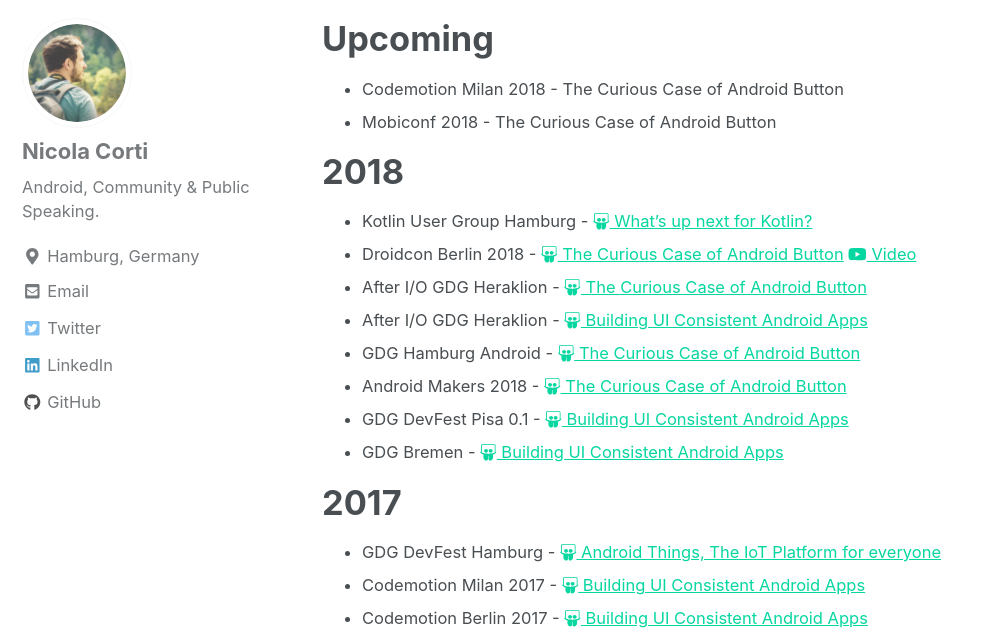
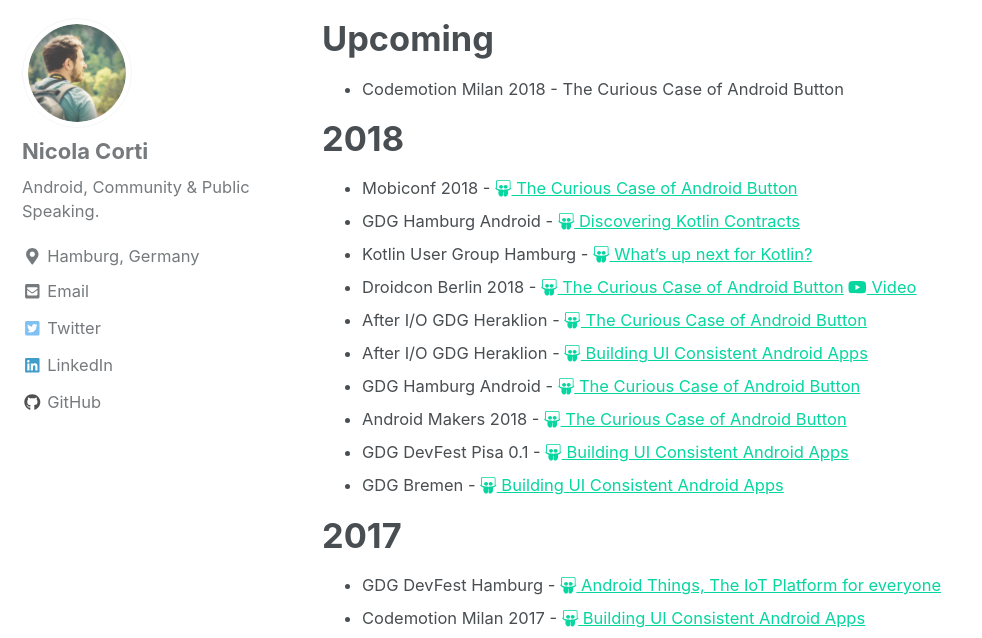
Before and after one commit to cortinico/cortinico.github.io, a Jekyll site: the page built from _pages/talks.md, in a window 1280 px wide and 900 px high, cut to the strip 262-900 px from the top of the window. Shown: the whole strip, without its empty margins (0-982 px from the left). Built offline with Jekyll 4.4.1, drawn with Linux system fonts in a browser that asks for light colours; nearby versions of some CDN libraries.

Commit message:
Adding more talks for Q3 2018

```diff
--- a/_pages/talks.md
+++ b/_pages/talks.md
@@ -14,11 +14,12 @@
 # Upcoming
 
 * Codemotion Milan 2018 - The Curious Case of Android Button
-* Mobiconf 2018 - The Curious Case of Android Button
 {: .talk-section }
 
 # 2018
 
+* Mobiconf 2018 - [<i class="fab fa-slideshare"></i> The Curious Case of Android Button](http://bit.ly/androidbuttons)
+* GDG Hamburg Android - [<i class="fab fa-slideshare"></i> Discovering Kotlin Contracts](http://bit.ly/ktcontracts-slides)
 * Kotlin User Group Hamburg - [<i class="fab fa-slideshare"></i> What's up next for Kotlin?](http://bit.ly/kotlin13)
 * Droidcon Berlin 2018 - [<i class="fab fa-slideshare"></i> The Curious Case of Android Button](http://bit.ly/androidbuttons) [<i class="fab fa-youtube"></i> Video](https://www.youtube.com/watch?v=6MmzwZMYWoA)
 * After I/O GDG Heraklion - [<i class="fab fa-slideshare"></i> The Curious Case of Android Button](http://bit.ly/androidbuttons)
```
